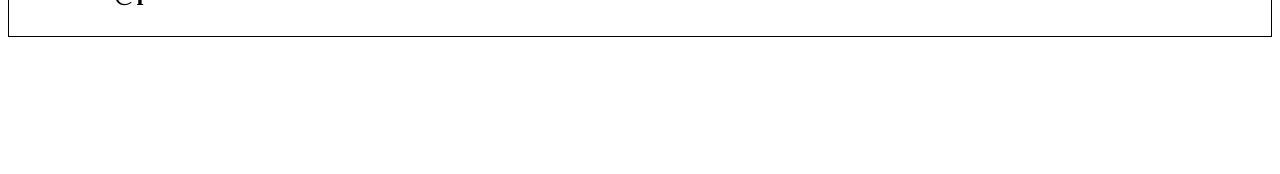
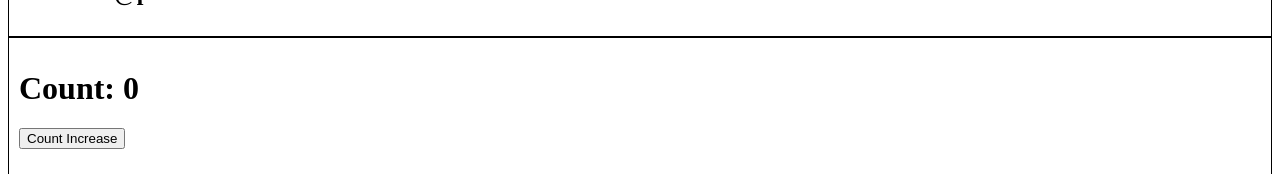
Before and after one commit to pra2020/namaste-react, a React (Vite) app: page /about in a window 1280 px wide. Shown: the part 778-952 px from the top of the page. Before the commit the page ends 823 px from the top, so only its background shows below. Built offline with nearby package versions, Linux system fonts and the light colour scheme.

Commit message:
mutiple components lifecycle

```diff
--- a/src/components/About.js
+++ b/src/components/About.js
@@ -21,6 +21,7 @@ class About extends React.Component {
         <h2>This is React Class Component</h2>
         <User name={"Pranav Kokate"} />
         <UserClass name={"Pranav Kokate"} location={"Pune"} />
+        <UserClass name={"Elon Musk"} location={"Pune"} />
       </div>
     );
   }
--- a/src/components/UserClass.js
+++ b/src/components/UserClass.js
@@ -8,17 +8,17 @@ class UserClass extends React.Component{
   constructor(props){
     // to inherit the properties of parent class and access the this keyword inside the class
 
-    console.log("Child Constructor");
 
     super(props);
     this.state = {
       count: 0,
     };
     console.log(props);
+    console.log(this.props.name,"Child Constructor");
   }
 
   componentDidMount() {
-    console.log("child compDidMount");
+    console.log(this.props.name,"child compDidMount");
 
     // api call
   }
@@ -26,12 +26,12 @@ class UserClass extends React.Component{
   // render is used to display this jsx into ui
   render() {
 
-    console.log("Child Render");
 
     //destructuring
     const { name, location } = this.props;
     const { count, count2 } = this.state;
 
+    console.log(name,"Child Render");
     return<div className="user-card">
     <h1>Count: {count}</h1>
     <button onClick={() => {
```
Also changed, not shown: src/images/ReactLifeCycle.PNG (added).
